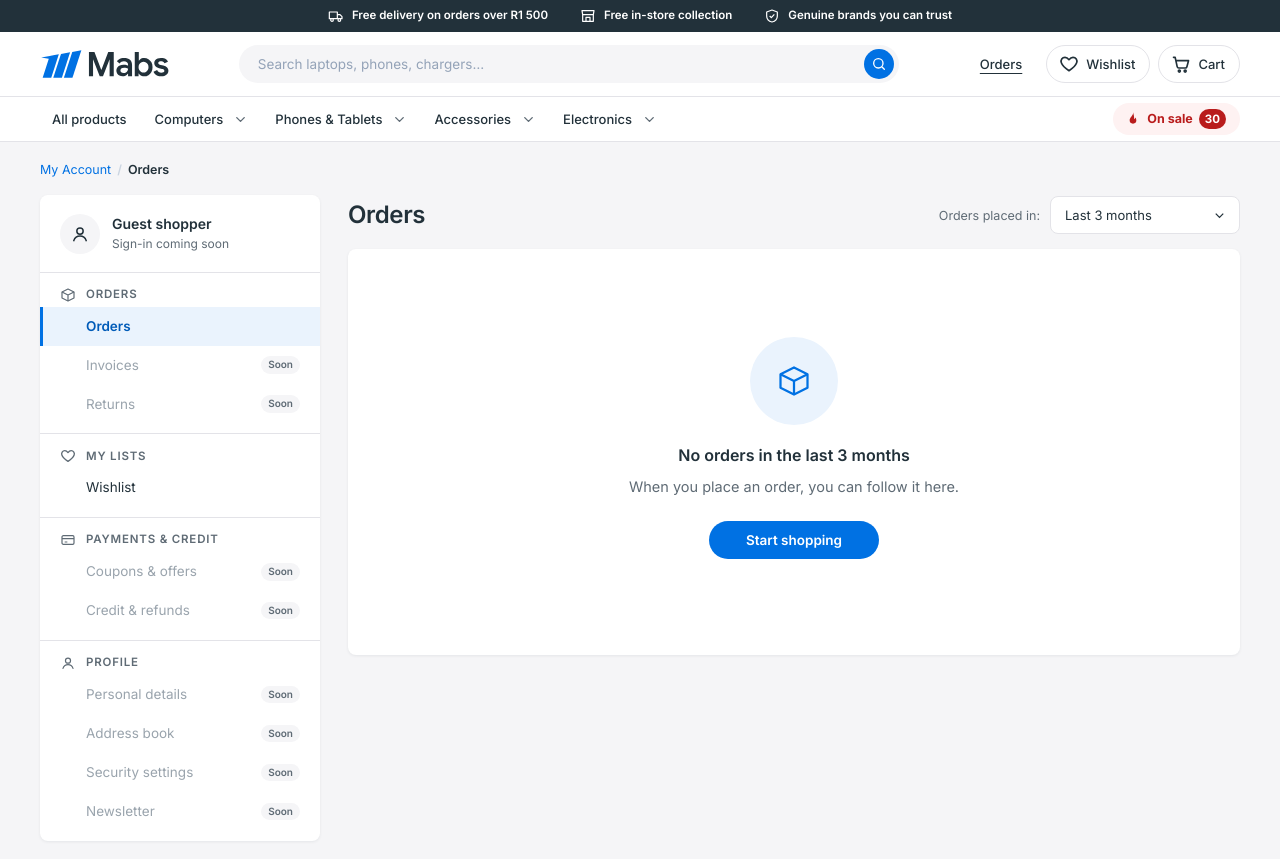
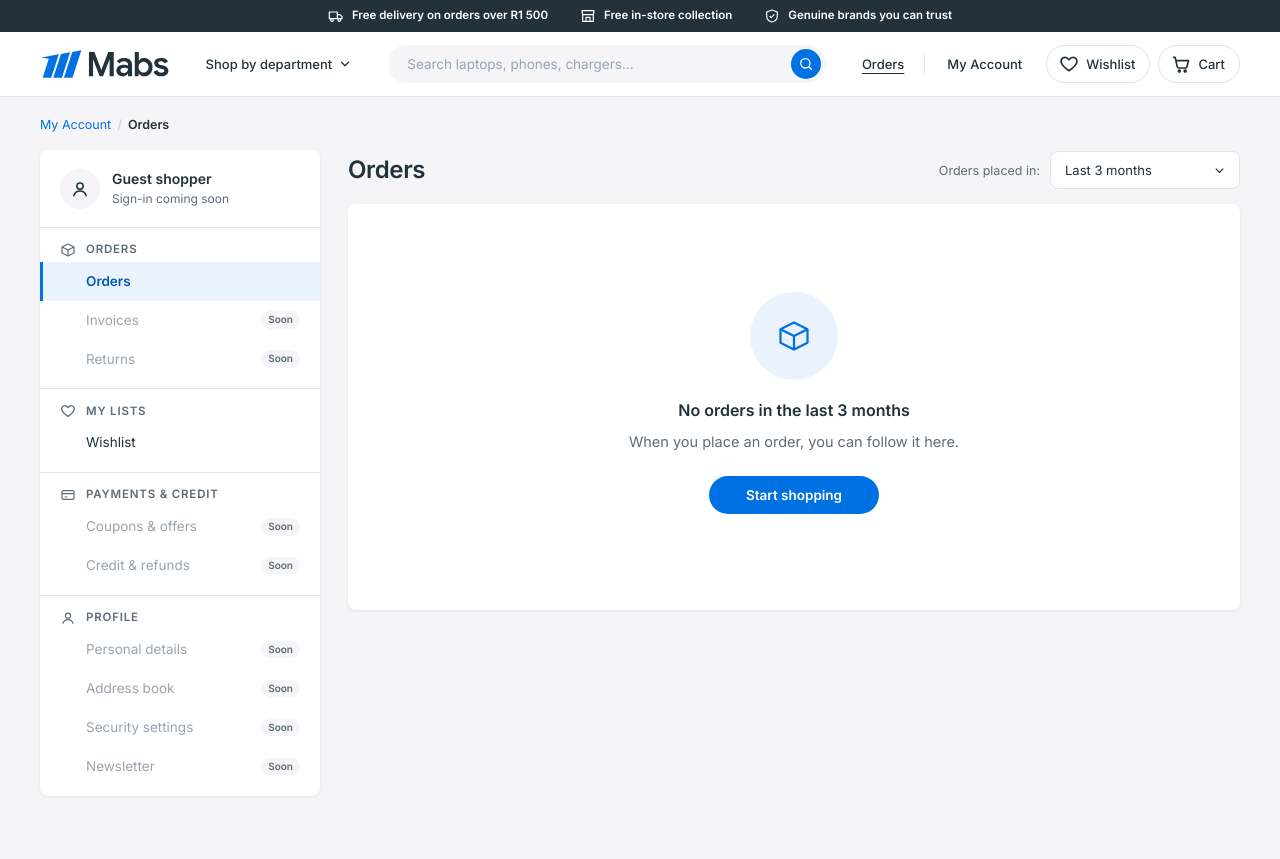
Before and after one commit to arclay2026/Mabs-Technologies, a PHP site: page /orders.html in a window 1280 px wide. Shown: the top 859 px of the page. Run offline with PHP 8.4, Linux system fonts and the light colour scheme.

Commit message:
Compact header on account pages; My Account link
On the Orders and Wishlist pages the category row is replaced by a
"Shop by department" dropdown beside the logo, opening a panel with
every department, its product types, "Shop all" links, All products and
On sale. Opens on hover or click, closes on Escape or leaving. A "My
Account" link now sits beside Orders on every page (and in the phone
menu).

Co-Authored-By: Claude Opus 5.5 <noreply@anthropic.com>
Claude-Session: https://claude.ai/code/session_01SbaZHhwJjQD5GvpRPqQRsf

```diff
--- a/css/mabs.css
+++ b/css/mabs.css
@@ -166,6 +166,28 @@ body.drawer-open, body.sheet-open { overflow: hidden; }
 .orders-link:hover { background: #f5f5f7; }
 .orders-link[aria-current="page"] { text-decoration: underline; text-underline-offset: 4px; }
 @media (max-width: 760px) { .orders-link { display: none; } } /* in the slide-out menu on phones */
+
+.links-sep { width: 1px; height: 20px; margin: 0 2px 0 -4px; background: var(--line); }
+@media (max-width: 760px) { .links-sep { display: none; } }
+
+/* account pages: "Shop by department" dropdown instead of the category row */
+@media (min-width: 901px) { .bar-compact { grid-template-columns: auto auto minmax(0, 1fr) auto; gap: 24px; } }
+.dept-menu { display: flex; }
+.mega-toggle.dept-btn { width: auto; white-space: nowrap; height: 38px; margin: 0; padding: 0 12px; gap: 6px; display: inline-flex; border-radius: 999px; font-size: 13px; font-weight: 500; color: var(--ink); }
+.mega-toggle.dept-btn:hover { background: #f5f5f7; color: var(--ink); }
+.mega-toggle.dept-btn svg { width: 14px; height: 14px; transition: transform .2s var(--ease); }
+.has-mega.dept-menu.is-open .dept-btn { transform: none; background: #f5f5f7; }
+.dept-menu.is-open .dept-btn svg { transform: rotate(180deg); }
+.dept-grid { display: grid; grid-template-columns: repeat(4, minmax(0, 1fr)) 220px; gap: 32px; padding-block: 26px 30px; }
+.dept-title { display: flex; align-items: center; justify-content: space-between; gap: 8px; padding-bottom: 10px; margin-bottom: 6px; border-bottom: 1px solid var(--line); font-size: 14px; font-weight: 600; color: var(--ink); }
+.dept-title:hover { color: var(--accent); }
+.dept-title .n { font-size: 11.5px; font-weight: 600; color: var(--mute); background: #f5f5f7; border-radius: 999px; padding: 1px 8px; }
+.dept-col li a { display: block; padding: 6px 0; font-size: 13.5px; color: var(--text); }
+.dept-col li a:hover { color: var(--accent); }
+.dept-extra { display: flex; flex-direction: column; align-items: flex-start; gap: 12px; padding-left: 28px; border-left: 1px solid var(--line); }
+.dept-extra .dept-title { align-self: stretch; }
+.dept-extra .deals-link { align-self: flex-start; }
+@media (max-width: 900px) { .dept-menu { display: none; } }
 
 /* wishlist + cart: matching icon-and-label buttons */
 .act { position: relative; display: inline-flex; align-items: center; gap: 7px; height: 38px; padding: 0 14px 0 12px; border: 1px solid #e3e3e8; border-radius: 999px; font-size: 13px; font-weight: 500; color: var(--ink); transition: background .15s, transform .18s; }
--- a/js/app.js
+++ b/js/app.js
@@ -246,11 +246,31 @@
     "</div></div>";
   }
 
+  // "Shop by department" dropdown used instead of the category row on account pages
+  function deptMenu() {
+    var deals = M.products.filter(function (p) { return p.was && p.was > p.price; }).length;
+    return '<div class="has-mega dept-menu">' +
+      '<button type="button" class="mega-toggle dept-btn" aria-expanded="false" aria-controls="mega-dept">Shop by department' + ICON.chevron + "</button>" +
+      '<div class="mega dept-panel" id="mega-dept" hidden><div class="wrap dept-grid">' +
+        M.categories.map(function (c) {
+          var n = M.products.filter(function (p) { return p.category === c.id; }).length;
+          return '<div class="dept-col"><a class="dept-title" href="index.html?cat=' + c.id + '#shop">' + esc(c.name) + '<span class="n">' + n + "</span></a>" +
+            "<ul>" + M.typesOf(c.id).map(function (t) {
+              return '<li><a href="index.html?cat=' + c.id + "&type=" + encodeURIComponent(t.type) + '#shop">' + esc(M.plural(t.type)) + "</a></li>";
+            }).join("") + "</ul>" +
+            '<a class="mega-all" href="index.html?cat=' + c.id + '#shop">Shop all' + ICON.arrow + "</a></div>";
+        }).join("") +
+        '<div class="dept-col dept-extra"><a class="dept-title" href="index.html#shop">All products<span class="n">' + M.products.length + "</span></a>" +
+          '<a class="deals-link" href="index.html?deals=1#shop">' + ICON.flame + "On sale" + (deals ? '<span class="deals-n">' + deals + "</span>" : "") + "</a></div>" +
+      "</div></div></div>";
+  }
+
   function renderHeader() {
     var host = document.getElementById("site-header");
     if (!host) return;
     var s = M.store, d = s.delivery;
     var dealCount = M.products.filter(function (p) { return p.was && p.was > p.price; }).length;
+    var compact = page === "orders" || page === "wishlist"; // account pages: no category row
     var activeCat = page === "home" ? params.get("cat") : page === "product" ? (M.byId(params.get("id") || "") || {}).category : null;
     var perks = [[ICON.truck, "Free delivery on orders over " + money(d.freeOver)]];
     if (d.collect) perks.push([ICON.store, "Free in-store collection"]);
@@ -263,9 +283,10 @@
       }).join("") +
       (s.whatsapp ? '<a class="promo-help" href="https://wa.me/' + esc(s.whatsapp) + '" target="_blank" rel="noopener">' + ICON.chat + "Need help? WhatsApp us</a>" : "") +
       "</div></div>" +
-      '<header class="masthead"><div class="wrap bar">' +
+      '<header class="masthead"><div class="wrap bar' + (compact ? " bar-compact" : "") + '">' +
         '<button type="button" class="icon-btn menu-btn" data-open-menu aria-controls="menu-drawer" aria-label="Open menu">' + ICON.menu + "</button>" +
         '<a class="logo" href="index.html">' + logoImg() + "</a>" +
+        (compact ? deptMenu() : "") +
         '<div class="search-wrap">' +
           '<form class="search" action="index.html" role="search">' +
             '<label class="sr-only" for="q">Search products</label>' +
@@ -277,6 +298,8 @@
         "</div>" +
         '<div class="actions">' +
           '<a class="orders-link" href="orders.html"' + (page === "orders" ? ' aria-current="page"' : "") + ">Orders</a>" +
+          '<span class="links-sep" aria-hidden="true"></span>' +
+          '<a class="orders-link" href="orders.html">My Account</a>' +
           '<a class="act wish-link" href="wishlist.html" aria-label="Wishlist"' + (page === "wishlist" ? ' aria-current="page"' : "") + ">" +
             '<span class="act-icon">' + ICON.heart + '</span><span class="act-label">Wishlist</span><span class="count" data-wish-count hidden></span></a>' +
           '<span class="act-sep" aria-hidden="true"></span>' +
@@ -284,7 +307,7 @@
             '<span class="act-icon">' + ICON.cart + '</span><span class="act-label">Cart</span><span class="count" data-cart-count hidden></span></button>' +
         "</div>" +
       "</div>" +
-      '<nav class="cat-nav" aria-label="Shop by category"><div class="wrap cat-row"><ul class="cat-list">' +
+      (compact ? "" : '<nav class="cat-nav" aria-label="Shop by category"><div class="wrap cat-row"><ul class="cat-list">' +
         '<li><a class="cat-link" data-nav="all" href="index.html#shop">All products</a></li>' +
         M.categories.map(function (c) {
           return '<li class="has-mega"><a class="cat-link" data-nav="' + c.id + '" href="index.html?cat=' + c.id + '#shop"' +
@@ -295,7 +318,7 @@
         "</ul>" +
         '<a class="deals-link" data-nav="deals" href="index.html?deals=1#shop"' + (page === "home" && params.get("deals") ? ' aria-current="page"' : "") + ">" +
           ICON.flame + "On sale" + (dealCount ? '<span class="deals-n">' + dealCount + "</span>" : "") + "</a>" +
-      "</div></nav></header>" +
+      "</div></nav>") + "</header>" +
       '<div class="search-scrim" hidden></div>';
 
     setupSearch(host);
@@ -516,6 +539,7 @@
         '<a class="menu-link menu-deals" href="index.html?deals=1#shop" data-close-drawer>' + ICON.flame + "On sale" +
           (dealCount ? '<span class="deals-n">' + dealCount + "</span>" : "") + "</a>" +
         '<div class="menu-extra">' +
+          '<a href="orders.html">' + ICON.user + "My Account</a>" +
           '<a href="orders.html">' + ICON.box + "Orders</a>" +
           '<a href="wishlist.html">' + ICON.heart + "Wishlist</a>" +
           '<a href="checkout.html">' + ICON.cart + "Checkout</a>" +
```
